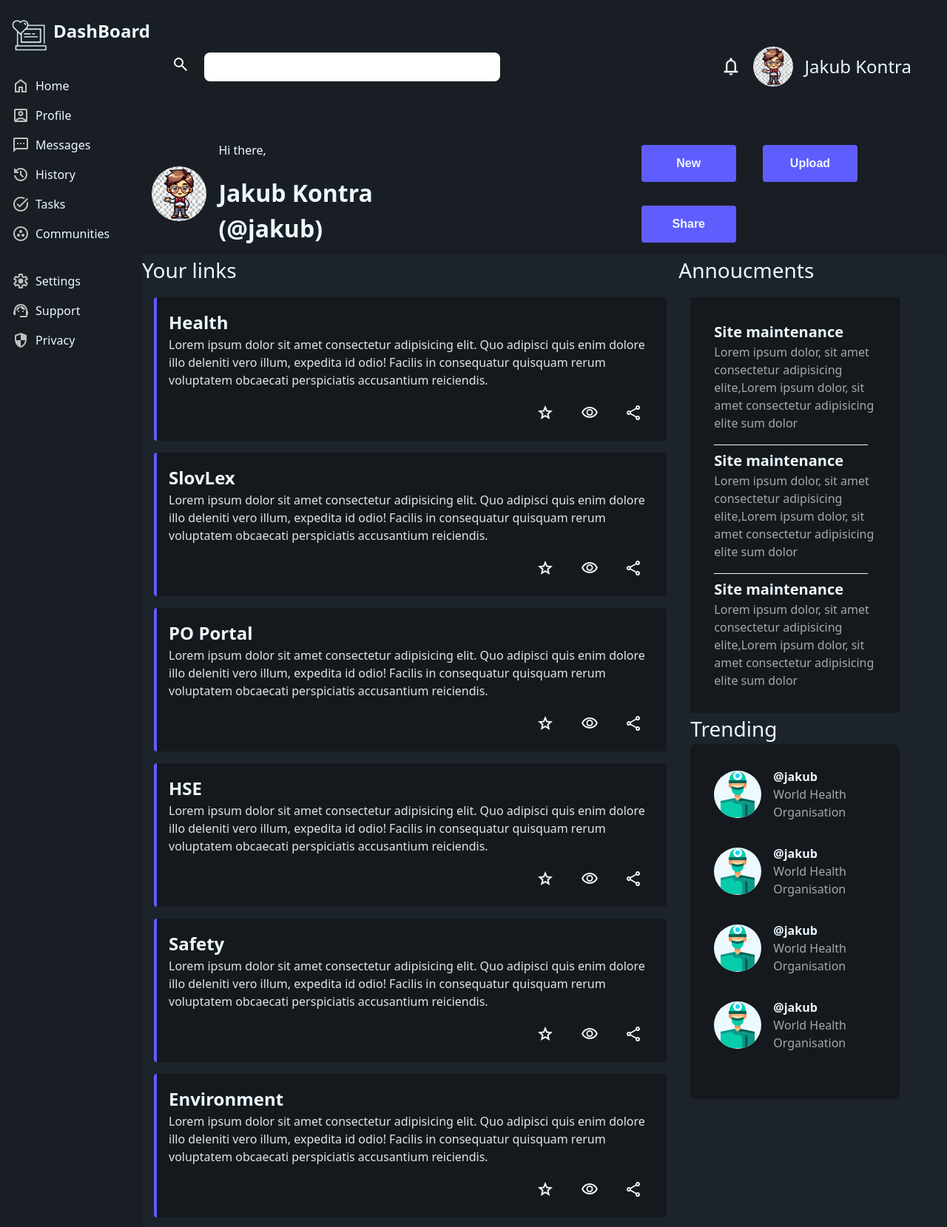
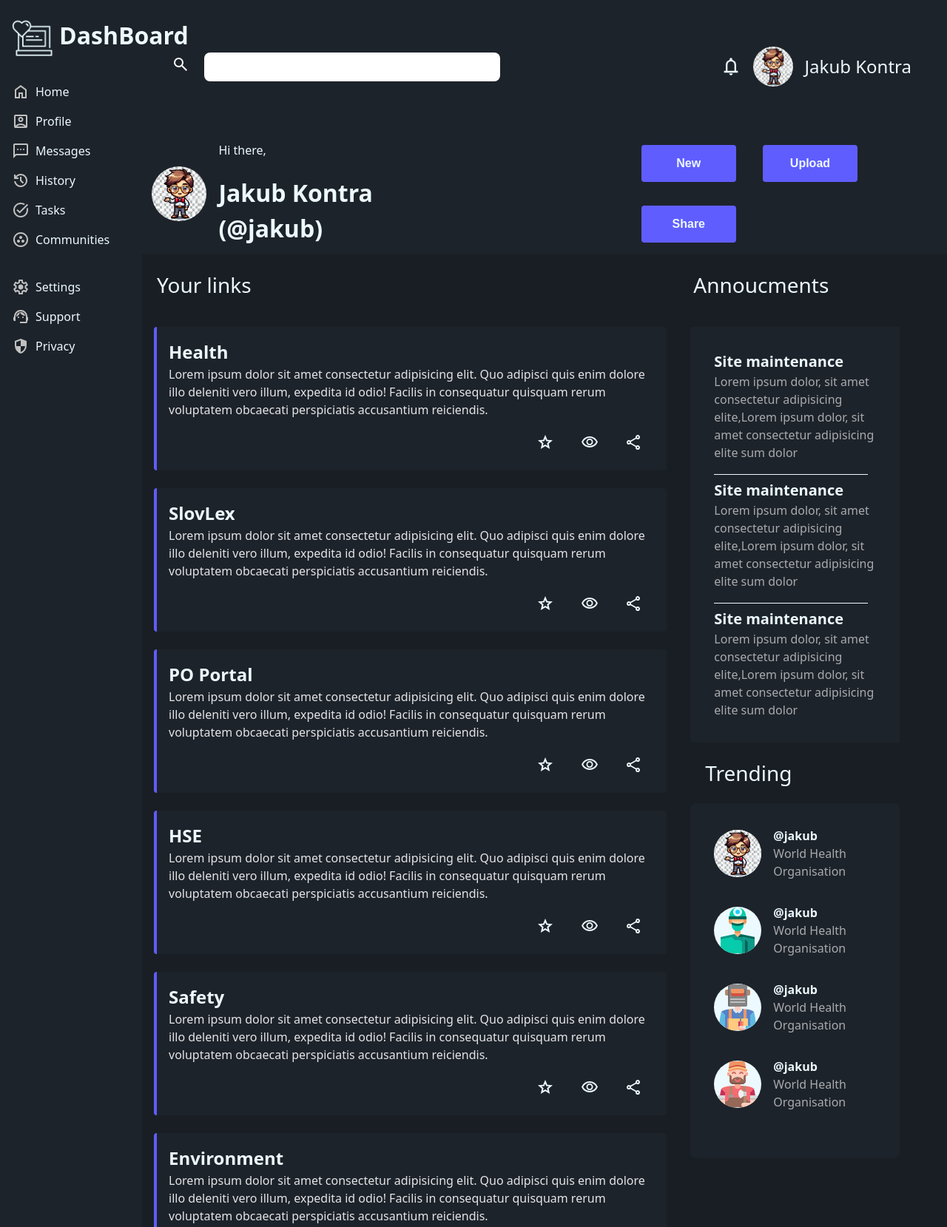
Before and after one commit to dzejkk/Odin_DashBoard, a website built with Vite: page index.html in a window 1280 px wide. Shown: the top 1659 px of the page at 74% size. Built offline with nearby package versions, Linux system fonts and the light colour scheme.

Commit message:
testuje druhu temu a branching

```diff
--- a/index.html
+++ b/index.html
@@ -387,8 +387,10 @@
             </div>
 
           </div>
+<!-- ANOUCMENTS----------------------------------------- -->
+          <div class="anoucment-container">
 
-          <div class="anoucment-container">
+
             <div class="anoucments">
               <div>
                 <h4>Site maintenance</h4>
@@ -408,7 +410,7 @@
 
               <div class="trending-mini-contianer flex-row align-center gap-1">
                 <div>
-                  <img src="public/assests/man.png" alt="trending-avatar" class="trending-avatar">
+                  <img src="public/assests/avatar.jpeg" alt="trending-avatar" class="trending-avatar">
                 </div>
                 <div>
                   <p class="metioned-text">@jakub</p>
@@ -428,7 +430,7 @@
 
               <div class="trending-mini-contianer flex-row align-center gap-1">
                 <div>
-                  <img src="public/assests/man.png" alt="trending-avatar" class="trending-avatar">
+                  <img src="public/assests/welder.png" alt="trending-avatar" class="trending-avatar">
                 </div>
                 <div>
                   <p class="metioned-text">@jakub</p>
@@ -438,7 +440,7 @@
 
               <div class="trending-mini-contianer flex-row align-center gap-1">
                 <div>
-                  <img src="public/assests/man.png" alt="trending-avatar" class="trending-avatar">
+                  <img src="public/assests/lumberjack.png" alt="trending-avatar" class="trending-avatar">
                 </div>
                 <div>
                   <p class="metioned-text">@jakub</p>
@@ -448,7 +450,11 @@
 
 
             </div>
+
           </div>
+
+
+
         </section>
       </main>
     </div>
--- a/src/style.css
+++ b/src/style.css
@@ -60,7 +60,7 @@ img {
 }
 
 body {
-  background-color: var(--color-base-100);
+  background-color: var(--color-base-200);
   color: var(--color-base-content);
   line-height: 1.5;
   min-height: 100dvh;
@@ -123,13 +123,13 @@ section {
   grid-column: 1 / 2;
   display: grid;
   grid-template-columns: repeat(auto-fit, minmax(350px, 1fr));
-  gap: 1rem;
+  gap: 1.5rem;
 }
 
 /*MARK:BLOCK*/
 
 .main-header {
-  background-color: var(--color-base-200);
+  background-color: var(--color-base-100);
 }
 
 .side-header-wrapper {
@@ -140,7 +140,7 @@ section {
 }
 
 .side-bar {
-  background-color: var(--color-base-200);
+  background-color: var(--color-base-100);
   padding-inline-start: 1rem;
 }
 
@@ -167,15 +167,15 @@ section {
 }
 
 .logo {
-  width: 48px;
-  height: 48px;
+  width: 56px;
+  height: 56px;
   aspect-ratio: 1 / 1;
   filter: invert(83%) sepia(98%) saturate(4041%) hue-rotate(177deg)
     brightness(110%) contrast(104%);
 }
 
 .card {
-  background-color: var(--color-base-300);
+  background-color: var(--color-base-100);
   padding: 1rem;
   border-radius: var(--radius-box);
   border-left: solid 4px var(--color-primary);
@@ -314,12 +314,18 @@ section {
 
 .anoucments {
   padding: 2rem;
-  background-color: var(--color-base-300);
+  background-color: var(--color-base-100);
+}
+
+h1 {
+  font-size: 2rem;
 }
 
 h3 {
   font-size: 1.75rem;
   font-weight: normal;
+  padding: 1rem;
+  margin: 0.25rem;
 }
 
 h4 {
@@ -340,7 +346,7 @@ br {
   padding: 2rem;
   padding-inline-end: 4rem;
   border-radius: var(--radius-selector);
-  background-color: var(--color-base-300);
+  background-color: var(--color-base-100);
 }
 
 .trending > div {
```
